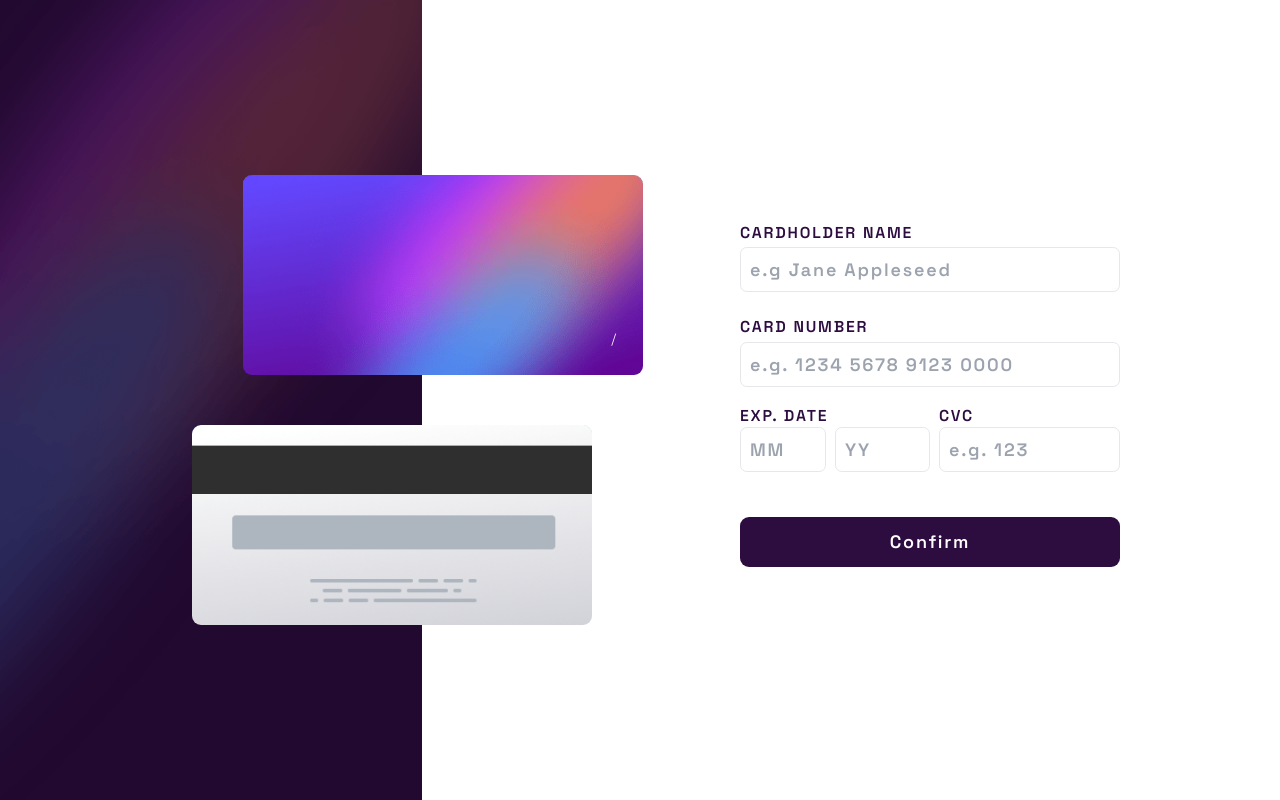
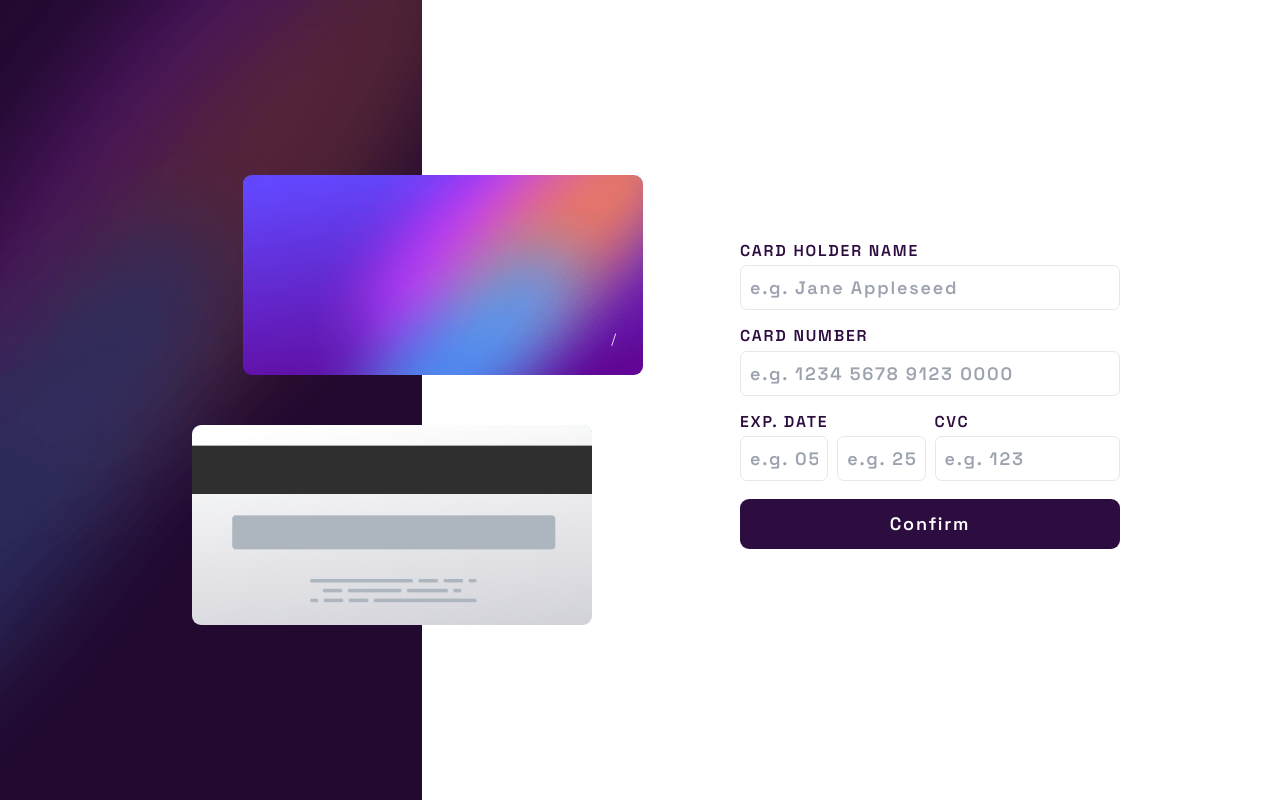
Before and after one commit to JuliCoDev/interactive_card, a React (Create React App) app: page / in a window 1280 px wide. Built offline with nearby package versions, Linux system fonts and the light colour scheme.

Commit message:
Restructe input component, change the flow and read inputs with map

```diff
--- a/src/components/Input.tsx
+++ b/src/components/Input.tsx
@@ -1,68 +1,45 @@
 import { default as InputContainer} from "../styleComponents/Input"
-import useFormatInputCard from "../hooks/useFormatInputCard";
-import ErrorInput from "../styleComponents/ErrorInput";
-import { CardData } from "../types";
-import React from "react";
+
+import Label from "../styleComponents/Label";
+
+interface InputInfo{
+    name: string
+    type: string
+    placeholder: string
+    length: number
+    grid: string
+
+}
 
 interface Props {
-    name: string
-    placeholder: string
-    cardValues: CardData
-    setCardValues : any
-    maxLength: number
-    vaidateInput : any
-    validationInput: any
+    label: string
+    inputs: InputInfo[]
+    grid: string
+
 }
 
-export default function Input({
-    name,
-    placeholder,
-    cardValues,
-    setCardValues,
-    maxLength,
-    vaidateInput,
-    validationInput
-}: Props) {
-
-    //Format input
-    const {
-        formatCardInput,
-        changeFormatOnlyNumbers,
-        changeFormatCardNumber,
-    } = useFormatInputCard(cardValues);
-
-    const handleChange   = (e : React.ChangeEvent<HTMLInputElement>) =>{
-        setCardValues({
-            ...cardValues,
-            [e.target.name] : e.target.value
-        })
-
-        if(e.target.name == "cardNumber"){
-            changeFormatCardNumber("cardNumber" , e.target.value);
-        }else if(e.target.name !== "cardholderName"){
-            changeFormatOnlyNumbers(e.target.name , e.target.value)
-        }
-    }
-
+export default function Input(props: Props) {
+    const {label , inputs, grid} = props;
 
     return(
-        <div>
-            <InputContainer
-                onChange={(e) => handleChange(e)}
-                name={name}
-                placeholder={placeholder}
-                type="text"
-                onBlur={(e) => vaidateInput(e.target.value)}
-                className={validationInput[name].style}
-                value={(name == "cardholderName") ? cardValues[name as keyof CardData] : formatCardInput[name as keyof CardData]}
-                maxLength={maxLength}
-
-            />
-            {!validationInput[name].isValid &&
-                <ErrorInput>
-                    {validationInput[name].message}
-                </ErrorInput>
-            }
+        <div className={grid}>
+            <Label >{label}</Label>
+            <div className="grid grid-cols-12 gap-2">
+                {inputs.map((input) => {
+                    const { name, type, placeholder, length, grid} = input;
+                    return(
+                        <div className={grid} key={name}>
+                            <InputContainer
+                                name={name}
+                                type={type}
+                                placeholder={placeholder}
+                                maxLength={length}
+                                className={grid}
+                            />
+                        </div>
+                    )
+                })}
+            </div>
         </div>
     )
 }
--- a/src/pages/Dashboard.jsx
+++ b/src/pages/Dashboard.jsx
@@ -1,9 +1,7 @@
-import Label from "../styleComponents/Label";
 import Button from "../styleComponents/Button";
-
 import useValidateInputCard from "../hooks/useValidateInputCard";
 import { useState } from "react";
-import Complete from "./Complete";
+import Complete from "./Complete.jsx";
 import Cards from "./Cards";
 import Input from "../components/Input";
 
@@ -14,10 +12,7 @@ const initialValues = {
     month: '',
     cvc:'',
     year: '',
-
-
 }
-
 
 const container=`
     h-screen
@@ -25,6 +20,7 @@ const container=`
     lg:flex
     lg:items-center
 `;
+
 const containerCards = `
     absolute
     w-full
@@ -38,16 +34,75 @@ const formContainer=`
     w-full
     lg:w-1/2
     lg:static
+`;
 
-`;
 const Form = `
     w-[80%]
     m-auto
     md:w-[60%]
     lg:max-w-[380px]
     xl:ml-[100px]
+`;
 
-`;
+const FormFields = [
+    {
+        label: "CARD HOLDER NAME",
+        inputs: [{
+            name: 'cardholderName',
+            placeholder: 'e.g. Jane Appleseed',
+            type: 'text',
+            length: 300,
+            grid: 'col-span-12'
+
+        }],
+        grid: 'col-span-12'
+    },
+    {
+        label: 'CARD NUMBER',
+        inputs: [{
+            name: 'cardNumber',
+            placeholder: 'e.g. 1234 5678 9123 0000',
+            type: 'number',
+            length: 19,
+            grid: 'col-span-12'
+
+        }],
+        grid: 'col-span-12'
+    },
+    {
+        label: 'EXP. DATE',
+        inputs: [
+            {
+                name: 'month',
+                placeholder: 'e.g. 05',
+                type: 'text',
+                length: 2,
+                grid: 'col-span-6'
+            },
+            {
+                name: 'year',
+                placeholder: 'e.g. 25',
+                type: 'text',
+                length: 2,
+                grid: 'col-span-6'
+            }
+        ],
+        grid: 'col-span-6'
+    },
+    {
+        label: 'CVC',
+        inputs: [
+            {
+                name: 'cvc',
+                placeholder: 'e.g. 123',
+                type: 'text',
+                length: 3,
+                grid: 'col-span-12'
+            },
+        ],
+        grid: 'col-span-6'
+    }
+]
 
 
 export default function Dashboard(){
@@ -78,7 +133,7 @@ export default function Dashboard(){
 
         Object.keys(validationInput).map((error) => {
             Object.keys(cardValues).map((key) => {
-                if(cardValues[key] == '' && !validationInput[error]?.isValid){
+                if(cardValues[key] === '' && !validationInput[error]?.isValid){
                 validateRequired(key, cardValues[key]);
                 }
             })
@@ -102,77 +157,19 @@ export default function Dashboard(){
                     <Cards cardValues={cardValues}/>
                 </div>
                 <div className={formContainer}>
-                    <form className={Form} onSubmit={handleSubmit}>
-                        <div className="mb-4">
-                            <Label htmlFor="cardholderName">CARDHOLDER NAME</Label>
-                            <Input
-                                name="cardholderName"
-                                placeholder="e.g Jane Appleseed"
-                                type="text"
-                                vaidateInput={validateVardName}
-                                validationInput={validationInput}
-                                cardValues={cardValues}
-                                setCardValues={setCardValues}
-                            />
-                        </div>
-                        <div className="mb-4">
-                            <Label htmlFor="cardNumber">CARD NUMBER</Label>
-                            <Input
-                                name="cardNumber"
-                                placeholder="e.g. 1234 5678 9123 0000"
-                                type="text"
-                                maxLength={19}
-                                vaidateInput={ValidateCardNumber}
-                                validationInput={validationInput}
-                                cardValues={cardValues}
-                                setCardValues={setCardValues}
-                            />
-                        </div>
-
-                        <div className="flex justify-between mb-4 ">
-                            <div className="w-2/4 ">
-                                <Label className="block">EXP. DATE</Label>
-                                <div className="flex justify-between">
-                                    <div className="inline-block w-2/4 box-border pr-2" >
-                                        <Input
-                                            name="month"
-                                            placeholder="MM"
-                                            type="text"
-                                            cardValues={cardValues}
-                                            setCardValues={setCardValues}
-                                            maxLength={2}
-                                            vaidateInput={validateMonth}
-                                            validationInput={validationInput}
-                                        />
-                                    </div>
-                                    <div className="inline-block w-2/4" >
-                                        <Input
-                                            name="year"
-                                            placeholder="YY"
-                                            type="text"
-                                            cardValues={cardValues}
-                                            setCardValues={setCardValues}
-                                            maxLength={2}
-                                            vaidateInput={validateYear}
-                                            validationInput={validationInput}
-                                        />
-                                    </div>
-                                </div>
-                            </div>
-
-                            <div className="w-2/4 box-border pl-2 ">
-                                <Label className="block">CVC</Label>
-                                <Input
-                                    name="cvc"
-                                    placeholder="e.g. 123"
-                                    type="text"
-                                    cardValues={cardValues}
-                                    setCardValues={setCardValues}
-                                    maxLength={3}
-                                    vaidateInput={validateCvc}
-                                    validationInput={validationInput}
-                                />
-                            </div>
+                    <form className={Form}>
+                        <div className="grid grid-cols-12 gap-2">
+                            {FormFields.map((field, index) => {
+                                const {label, inputs, grid} = field
+                                return(
+                                    <Input
+                                        label={label}
+                                        inputs={inputs}
+                                        grid={grid}
+                                        key={label}
+                                    />
+                                )
+                            })}
                         </div>
                         <div>
                             <Button type="submit">
```
